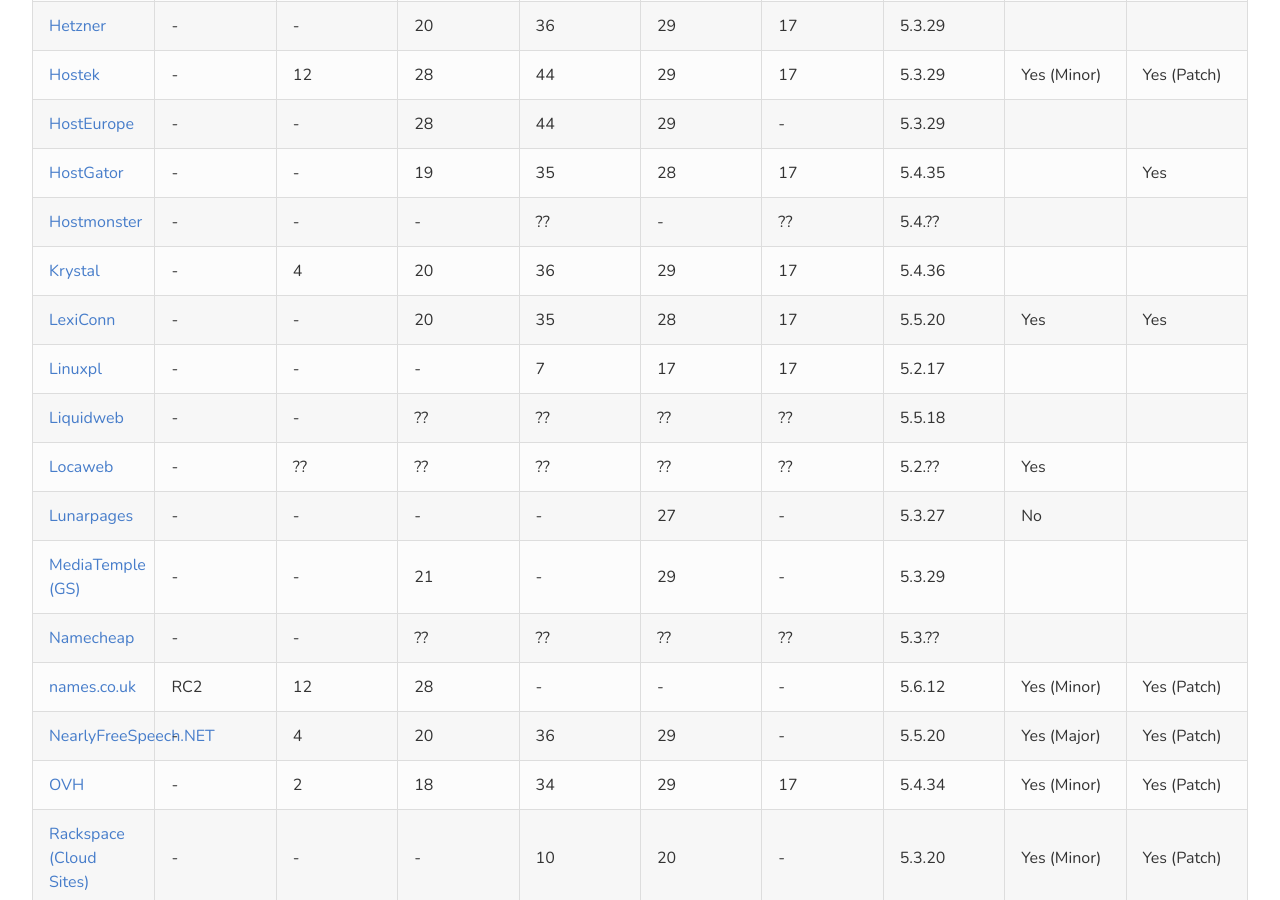
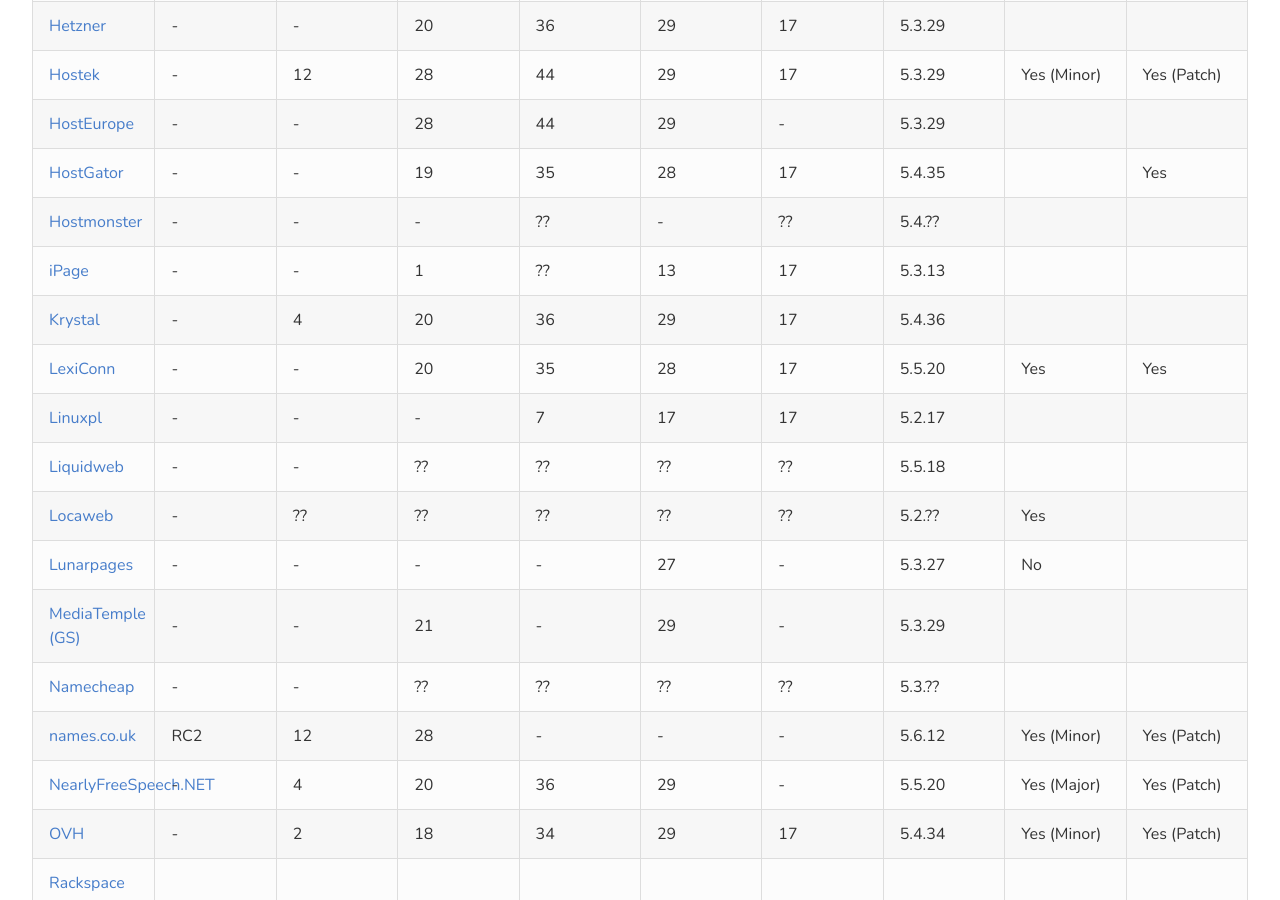
Before and after one commit to phpversions/phpversions.info, a Jekyll site: the page built from shared-hosting.html, in a window 1280 px wide and 900 px high, scrolled down 1117 px. Built offline with Jekyll 4.4.1, drawn with Linux system fonts in a browser that asks for light colours; nearby versions of some CDN libraries.

Commit message:
Added details of iPage (shared host)

```diff
--- a/_data/shared_hosts.yml
+++ b/_data/shared_hosts.yml
@@ -142,6 +142,14 @@
   php52: ??
   php54: ??
   default: 5.4.??
+
+- name: "iPage"
+  url: "https://www.ipage.com/"
+  php52: 17
+  php53: 13
+  php54: ??
+  php55: 1
+  default: 5.3.13
 
 - name: "Krystal"
   url: "https://krystal.co.uk/"
```
